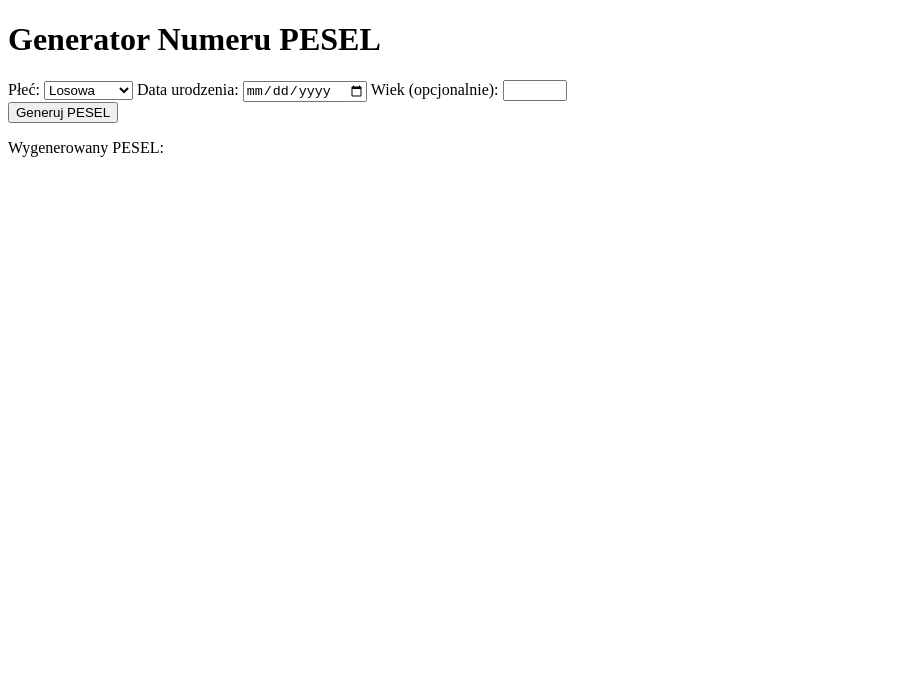
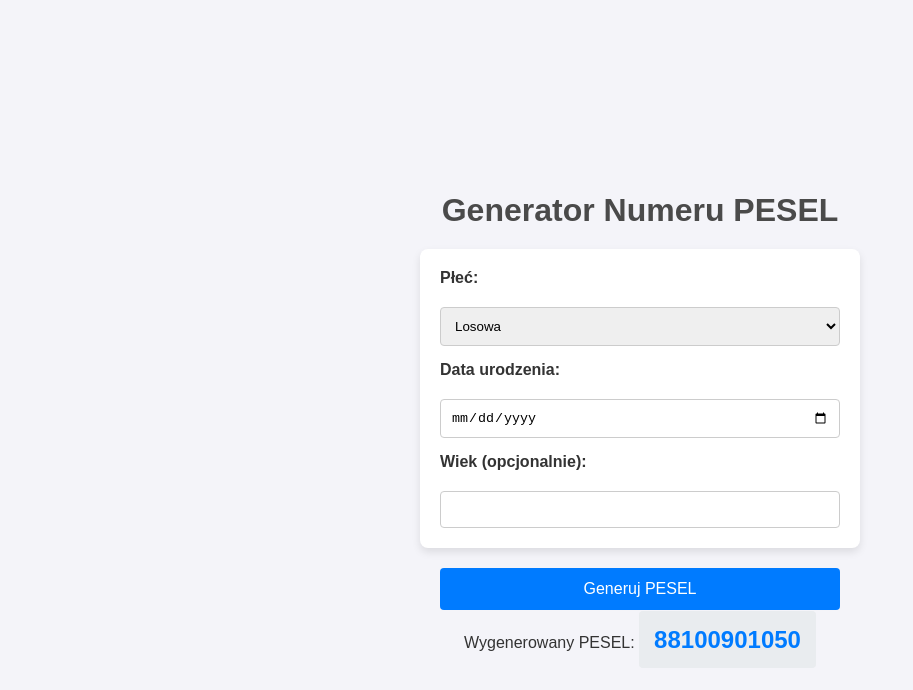
Before and after one commit to goliat931/generator-danych-testowych, a plain HTML site: page index.html in a window 1280 px wide. Shown: the whole page, without its empty margins (0-913 px from the left). Drawn offline with Linux system fonts and the light colour scheme.

Commit message:
Dodadnie kopiowania i automatycznego generowania po wejściu na strone

```diff
--- a/index.html
+++ b/index.html
@@ -26,7 +26,9 @@
 
     <button id="generateBtn">Generuj PESEL</button>
 
-    <p>Wygenerowany PESEL: <span id="peselOutput"></span></p>
+	<p>Wygenerowany PESEL: <span id="peselOutput"></span></p>
+
+	<div id="copy-message" class="copy-message">PESEL skopiowany!</div>
 
     <script src="static/script.js"></script>
 </body>
--- a/static/script.js
+++ b/static/script.js
@@ -4,6 +4,7 @@ document.addEventListener('DOMContentLoaded', () => {
     const genderSelect = document.getElementById('gender');
     const birthDateInput = document.getElementById('birthDate');
     const ageInput = document.getElementById('age');
+	const copyMessage = document.getElementById('copy-message');
 
     const weights = [1, 3, 7, 9, 1, 3, 7, 9, 1, 3];
     const encodedMonths = {
@@ -13,6 +14,25 @@ document.addEventListener('DOMContentLoaded', () => {
         '2100-2199': 40,
         '2200-2299': 60
     };
+
+   // Nowa funkcja generująca losowy PESEL na start
+    function generateInitialPesel() {
+        const year = Math.floor(Math.random() * (2025 - 1900) + 1900);
+        const month = Math.floor(Math.random() * 12) + 1;
+        const day = Math.floor(Math.random() * 28) + 1;
+        const gender = Math.random() < 0.5 ? 'male' : 'female';
+
+        try {
+            const newPesel = generatePesel(year, month, day, gender);
+            peselOutput.innerText = newPesel;
+        } catch (error) {
+            console.error("Błąd podczas generowania PESEL:", error);
+            peselOutput.innerText = "Błąd: " + error.message;
+        }
+    }
+
+    // Wywołaj funkcję od razu po załadowaniu strony
+    generateInitialPesel();
 
     function getEncodedMonth(year, month) {
         if (year >= 1800 && year <= 1899) return String(month + encodedMonths['1800-1899']).padStart(2, '0');
@@ -98,4 +118,26 @@ document.addEventListener('DOMContentLoaded', () => {
             }
         });
     }
+	function showCopyMessage() {
+    copyMessage.classList.add('show');
+    setTimeout(() => {
+        copyMessage.classList.remove('show');
+    }, 3000); // Dymek zniknie po 3 sekundach
+}
+peselOutput.addEventListener('click', () => {
+    const peselText = peselOutput.innerText;
+
+    if (navigator.clipboard) {
+        navigator.clipboard.writeText(peselText)
+            .then(() => {
+                showCopyMessage(); // Zastąpiono alert()
+            })
+            .catch(err => {
+                console.error('Błąd podczas kopiowania:', err);
+            });
+    } else {
+        // ... (kod do starszych przeglądarek) ...
+        showCopyMessage(); // Zastąpiono alert()
+    }
 });
+});
--- a/static/styles.css
+++ b/static/styles.css
@@ -0,0 +1,98 @@
+body {
+    font-family: Arial, sans-serif;
+    background-color: #f4f4f9;
+    color: #333;
+    display: flex;
+    flex-direction: column;
+    align-items: center;
+    justify-content: center;
+    min-height: 100vh;
+    margin: 0;
+    padding: 20px;
+}
+
+h1 {
+    color: #4a4a4a;
+    margin-bottom: 20px;
+}
+
+.generator-options {
+    display: flex;
+    flex-direction: column;
+    gap: 15px;
+    margin-bottom: 20px;
+    padding: 20px;
+    background-color: #fff;
+    border-radius: 8px;
+    box-shadow: 0 4px 8px rgba(0, 0, 0, 0.1);
+    width: 100%;
+    max-width: 400px;
+}
+
+.generator-options label {
+    font-weight: bold;
+    margin-bottom: 5px;
+}
+
+.generator-options select,
+.generator-options input {
+    padding: 10px;
+    border: 1px solid #ccc;
+    border-radius: 4px;
+    width: 100%;
+    box-sizing: border-box;
+}
+
+#generateBtn {
+    padding: 12px 24px;
+    font-size: 16px;
+    color: #fff;
+    background-color: #007bff;
+    border: none;
+    border-radius: 4px;
+    cursor: pointer;
+    transition: background-color 0.3s ease;
+    width: 100%;
+    max-width: 400px;
+}
+
+#generateBtn:hover {
+    background-color: #0056b3;
+}
+
+#peselOutput {
+    font-size: 24px;
+    font-weight: bold;
+    color: #007bff;
+    background-color: #e9ecef;
+    padding: 15px;
+    border-radius: 4px;
+    margin-top: 20px;
+    text-align: center;
+    width: 100%;
+    max-width: 400px;
+    word-wrap: break-word; /* Zapewnia, że długi numer PESEL się nie "rozjedzie" */
+}
+
+.copy-message {
+    visibility: hidden;
+    min-width: 250px;
+    background-color: #333;
+    color: #fff;
+    text-align: center;
+    border-radius: 4px;
+    padding: 16px;
+    position: fixed;
+    z-index: 1;
+    left: 50%;
+    bottom: 30px;
+    transform: translateX(-50%);
+    box-shadow: 0 4px 8px rgba(0, 0, 0, 0.2);
+    opacity: 0;
+    transition: opacity 0.5s, visibility 0.5s;
+}
+
+.copy-message.show {
+    visibility: visible;
+    opacity: 1;
+}
```
